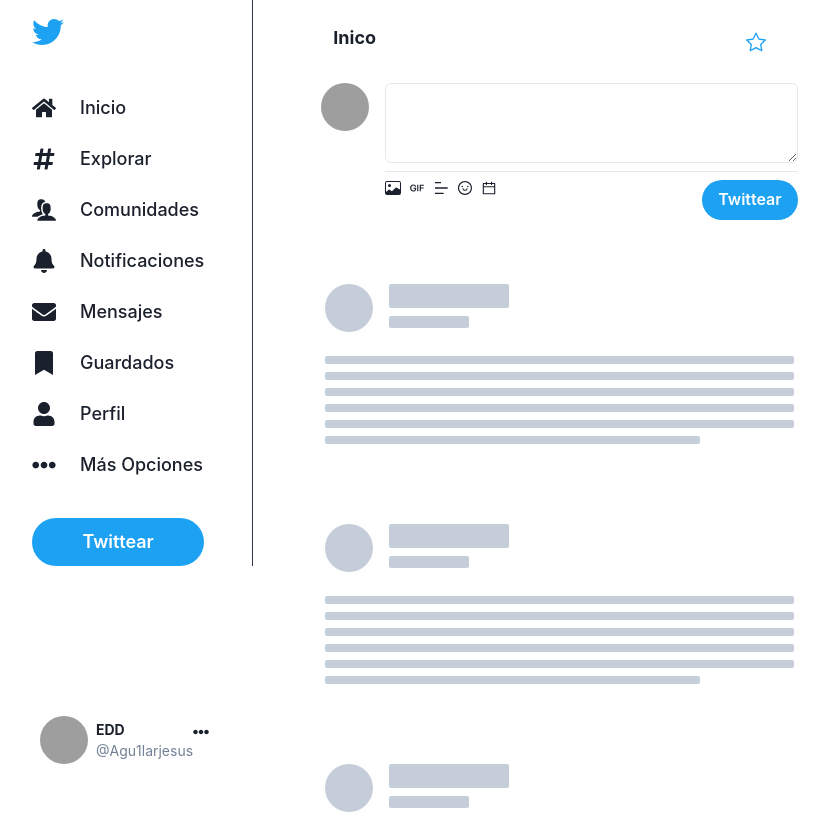
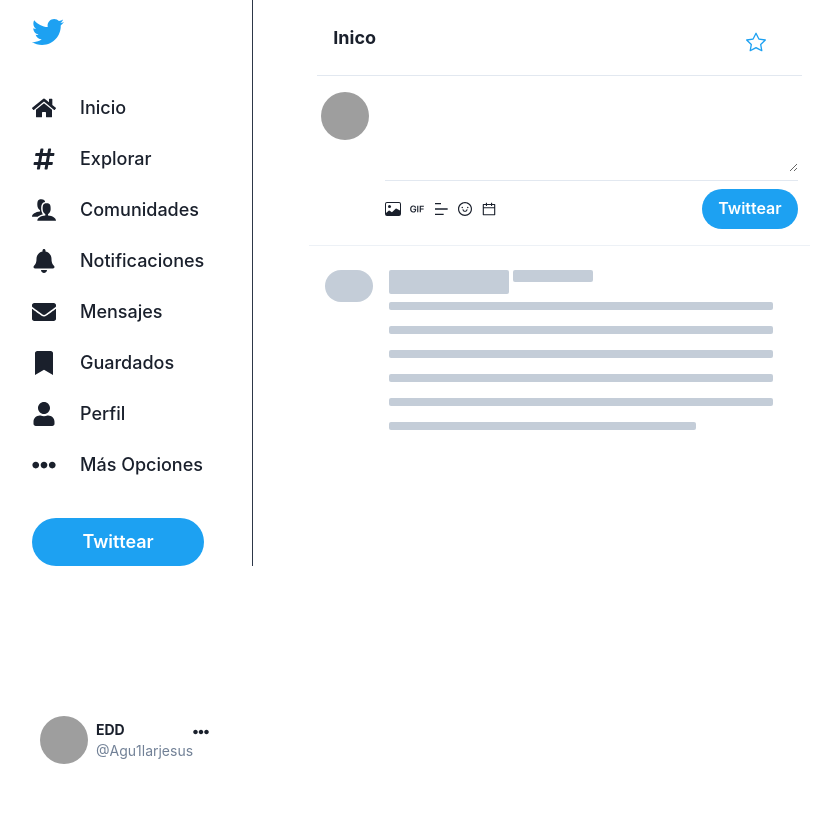
Before and after one commit to Agu1laredu/TwitterClonee, a React (Create React App) app: page / in a window 1280 px wide. Shown: the whole page, without its empty margins (112-945 px from the left). Built offline with nearby package versions, Linux system fonts and the light colour scheme; grey boxes are pictures that could not be loaded.

Commit message:
Funcion Twetts

```diff
--- a/src/screens/FeedScreen.tsx
+++ b/src/screens/FeedScreen.tsx
@@ -1,109 +1,75 @@
 import React from "react";
-import { Image,Icon, Skeleton, SkeletonText, SkeletonCircle, Text, Stack,Button, StackDivider,Textarea } from "@chakra-ui/react";
+import { Image, Icon, Divider, Skeleton, SkeletonText, SkeletonCircle, Text, Stack, Button, StackDivider, Textarea } from "@chakra-ui/react";
 import { BsImage, BsStar } from "react-icons/bs";
-import {AiOutlineGif,AiOutlineSmile,AiOutlineCalendar} from "react-icons/ai";
-import {RiBarChartHorizontalLine} from "react-icons/ri";
+import { AiOutlineGif, AiOutlineSmile, AiOutlineCalendar } from "react-icons/ai";
+import { RiBarChartHorizontalLine } from "react-icons/ri";
+
+
+
 
 const FeedScreen: React.FC = () => {
+    const [count, setCount] = React.useState<number>(1);
+    const tweets = React.useMemo(() => new Array(count).fill(true).map((_, index) => index), [count]);
     return (
 
-        <Stack overflow="auto" width="70%"  maxHeight="100vh">
-            <Stack spacingX={4} paddingX={2}>
-                <Stack  paddingX={4} alignItems="center" direction="row" justifyContent="space-between" paddingY={2} >
+        <Stack overflow="auto" width="70%" maxHeight="100vh">
+            <Stack >
+                <Stack divider={<StackDivider />} spacingX={4} paddingX={2}>
+                    <Stack paddingX={4} alignItems="center" direction="row" justifyContent="space-between" paddingY={2} >
                         <Text fontWeight="bold" fontSize="lg" marginBottom={2}>Inico</Text>
                         <Stack width={10}>
-                <Icon as={BsStar} color="primary.500" height={5} width={5}  />
+                            <Icon as={BsStar} color="primary.500" height={5} width={5} />
                         </Stack>
                     </Stack>
 
-                <Stack spacing={4} direction="row" paddingY={2} width="100%" paddingX={1}  justifyContent="center">
-                    <Image borderRadius="50%"  height={12} width={12} src="https://tse2.mm.bing.net/th?id=OIP.MRFSIVBGZ6xa6cCsNKWHvwHaFY&pid=Api" />
-                   <Stack divider={<StackDivider/>} width="100%">
-                    <Textarea/>
-                    <Stack direction="row"  justifyContent="space-between">
+                    <Stack spacing={4} direction="row" paddingY={2} width="100%" paddingX={1} justifyContent="center">
+                        <Image borderRadius="50%" height={12} width={12} src="https://tse2.mm.bing.net/th?id=OIP.MRFSIVBGZ6xa6cCsNKWHvwHaFY&pid=Api" />
+                        <Stack divider={<StackDivider />} width="100%">
+                            <Textarea fontSize="xl" fontWeight="500" variant="unstyled" />
+                            <Stack alignItems="center" direction="row" justifyContent="space-between">
                                 <Stack direction="row">
-                            <Icon  as={BsImage}/>
-                            <Icon as={AiOutlineGif}/>
-                            <Icon as={RiBarChartHorizontalLine}/>
-                            <Icon as={AiOutlineSmile}/>
-                            <Icon as={AiOutlineCalendar}/>
+                                    <Icon as={BsImage} />
+                                    <Icon as={AiOutlineGif} />
+                                    <Icon as={RiBarChartHorizontalLine} />
+                                    <Icon as={AiOutlineSmile} />
+                                    <Icon as={AiOutlineCalendar} />
                                 </Stack>
-                        <Button colorScheme="primary">Twittear</Button>
+                                <Button onClick={() => setCount((count) => count + 1)} colorScheme="primary">Twittear</Button>
                             </Stack>
 
                         </Stack>
                     </Stack>
-
                 </Stack>
-            <Stack paddingX={4} paddingY={12} spacing={6}>
-                <Stack direction="row" spacing={4}>
-                    <SkeletonCircle height={12} width={12} />
-                    <Stack>
+                <Divider />
+                <Stack divider={<StackDivider />}
+                    flex={1}
+                    maxHeigth="100vh"
+                    overflowY="auto"
+                    spacing={0}
+                    sx={{
+                        "&:: -webkit-scrollbar": {
+                            display: "none",
+                        },
+                    }}>
+                    {tweets.map((index) => (
+                        <Stack onClick={() => setCount(count => count - 1)}
+                            key={index} direction="row" maxWidth={480} padding={4} spacing={4} width="100%">
+                            <SkeletonCircle heigth={12} minHeigth={12} minWidth={12} widtth={12} />
+                            <Stack spacing={2} width="100%">
+                                <Stack alingItems="flex-end" direction="row" spacing={1}>
                                     <Skeleton height={6} width="120px" />
                                     <Skeleton height={3} width="80px" />
                                 </Stack>
-                </Stack>
-                <SkeletonText height={36} width="100%" noOfLines={6} />
-
-                <Stack direction="row" spacing={4}>
-                    <SkeletonCircle height={12} width={12} />
-                    <Stack>
-                        <Skeleton height={6} width="120px" />
-                        <Skeleton height={3} width="80px" />
+                                <SkeletonText heigth="100%" noOfLines={6} spacing={4} />
                             </Stack>
                         </Stack>
-                <SkeletonText height={36} width="100%" noOfLines={6} />
-
-                <Stack direction="row" spacing={4}>
-                    <SkeletonCircle height={12} width={12} />
-                    <Stack>
-                        <Skeleton height={6} width="120px" />
-                        <Skeleton height={3} width="80px" />
+                    )
+                    )}
                 </Stack>
-                </Stack>
-                <SkeletonText height={36} width="100%" noOfLines={6} />
-
-                <Stack direction="row" spacing={4}>
-                    <SkeletonCircle height={12} width={12} />
-                    <Stack>
-                        <Skeleton height={6} width="120px" />
-                        <Skeleton height={3} width="80px" />
-                    </Stack>
-                </Stack>
-                <SkeletonText height={36} width="100%" noOfLines={6} />
-
-                <Stack direction="row" spacing={4}>
-                    <SkeletonCircle height={12} width={12} />
-                    <Stack>
-                        <Skeleton height={6} width="120px" />
-                        <Skeleton height={3} width="80px" />
-                    </Stack>
-                </Stack>
-                <SkeletonText height={36} width="100%" noOfLines={6} />
-
-                <Stack direction="row" spacing={4}>
-                    <SkeletonCircle height={12} width={12} />
-                    <Stack>
-                        <Skeleton height={6} width="120px" />
-                        <Skeleton height={3} width="80px" />
-                    </Stack>
-                </Stack>
-                <SkeletonText height={36} width="100%" noOfLines={6} />
-
-                <Stack direction="row" spacing={4}>
-                    <SkeletonCircle height={12} width={12} />
-                    <Stack>
-                        <Skeleton height={6} width="120px" />
-                        <Skeleton height={3} width="80px" />
-                    </Stack>
-                </Stack>
-                <SkeletonText height={36} width="100%" noOfLines={6} />
-
 
             </Stack>
 
         </Stack>
-
     );
 }
 
```
Lines whose indentation alone changed are shown as unchanged.
